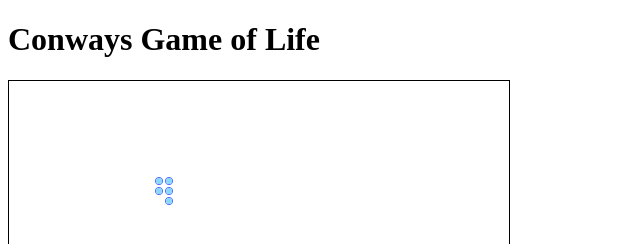
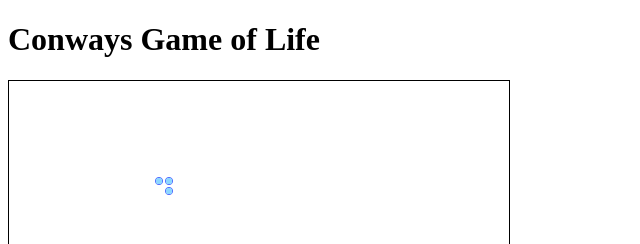
Before and after one commit to CandlelightDoener/ConwaysGameOfLife_c9, a plain HTML site: page public/index.html in a window 1280 px wide. Shown: the top 244 px of the page, 0-640 px from the left. Drawn offline with Linux system fonts and the light colour scheme.

Commit message:
refactoring paint function

```diff
--- a/public/canvasPainter.js
+++ b/public/canvasPainter.js
@@ -1,10 +1,10 @@
-function paintCircle(x, y) {
-    var world = document.getElementById("world");
-    var kontext = world.getContext("2d");
-    kontext.beginPath();
-    kontext.arc(x, y, 3.5, 0, 2*Math.PI);
-    kontext.strokeStyle = 'blue';
-    kontext.stroke();
-    kontext.fillStyle = '#8ED6FF';
-    kontext.fill();
+function paintCircle(canvasId, x, y) {
+    var canvas = document.getElementById(canvasId);
+    var context = canvas.getContext("2d");
+    context.beginPath();
+    context.arc(x, y, 3.5, 0, 2*Math.PI);
+    context.strokeStyle = 'blue';
+    context.stroke();
+    context.fillStyle = '#8ED6FF';
+    context.fill();
 }
--- a/public/index.html
+++ b/public/index.html
@@ -24,11 +24,9 @@
         </div>
 
         <script>
-            paintCircle(150, 100);
-            paintCircle(160, 100);
-            paintCircle(160, 110);
-            paintCircle(150, 110);
-            paintCircle(160, 120);
+            paintCircle('world', 150, 100);
+            paintCircle('world', 160, 100);
+            paintCircle('world', 160, 110);
         </script>
     </body>
 </html>
```
